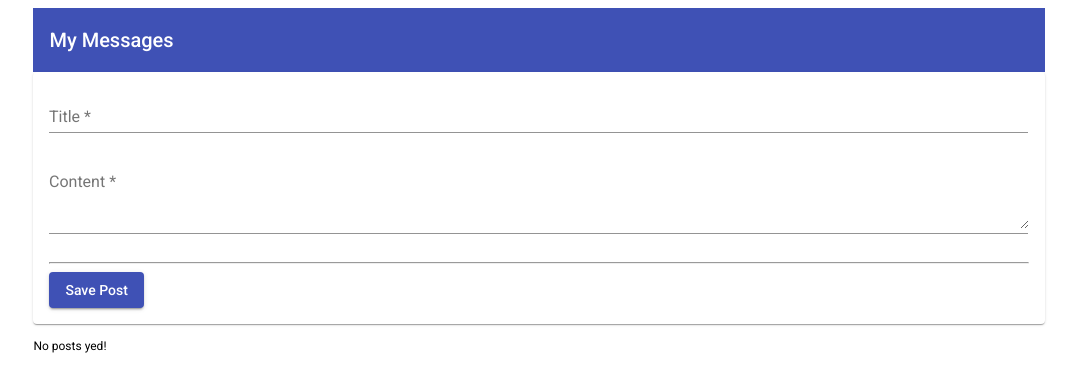
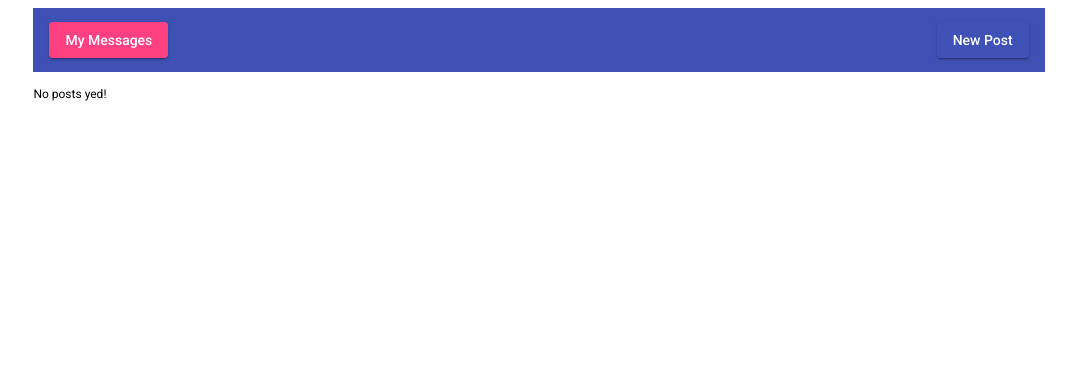
Before and after one commit to rabbitmz/post_app, an Angular app: page / in a window 1280 px wide. Shown: the top 392 px of the page, without its empty margins (101-1178 px from the left). Built offline with nearby package versions, Linux system fonts and the light colour scheme; no server answers.

Commit message:
starting the edit form

```diff
--- a/src/app/app.component.html
+++ b/src/app/app.component.html
@@ -1,7 +1,4 @@
 <main>
     <app-header></app-header>
-    <!--Here we listen to the PostCreated event and we call the onPostAdded passing the event data.
-        always that the event is emited-->
-    <app-post-create></app-post-create>
-    <app-post-list ></app-post-list>
+    <router-outlet></router-outlet>
 </main>
--- a/src/app/app.module.ts
+++ b/src/app/app.module.ts
@@ -1,3 +1,4 @@
+import { AppRoutingModule } from './app-routing.module';
 
 
 import { BrowserModule } from '@angular/platform-browser';
@@ -25,6 +26,7 @@ import { HttpClientModule } from '@angular/common/http';
   ],
   imports: [
     BrowserModule,
+    AppRoutingModule,
     BrowserAnimationsModule,
     MatInputModule,
     MatCardModule,
--- a/src/app/header/header.component.css
+++ b/src/app/header/header.component.css
@@ -0,0 +1,13 @@
+ul {
+  list-style: none;
+  padding: 0;
+  margin: 0;
+}
+
+a {
+  text-decoration: none;
+  color: white;
+}
+.spacer {
+  flex: 1 1 auto;
+}
--- a/src/app/header/header.component.html
+++ b/src/app/header/header.component.html
@@ -1 +1,9 @@
-<mat-toolbar color="primary">My Messages</mat-toolbar>
+<mat-toolbar color="primary">
+    <span> <a routerLink="/" mat-raised-button routerLinkActive="mat-accent">My Messages</a></span>
+    <span class="spacer"></span>
+    <ul>
+      <li>
+       <span><a mat-raised-button color="primary" routerLink="/create" routerLinkActive="mat-accent">New Post</a></span>
+      </li>
+    </ul>
+</mat-toolbar>
--- a/src/app/header/header.component.ts
+++ b/src/app/header/header.component.ts
@@ -3,7 +3,8 @@ import { Component } from '@angular/core';
 
 @Component({
     selector: 'app-header',
-    templateUrl: './header.component.html'
+    templateUrl: './header.component.html',
+    styleUrls: ['./header.component.css']
 })
 export class HeaderComponent {
 
--- a/src/app/posts/post-create/post-create.component.ts
+++ b/src/app/posts/post-create/post-create.component.ts
@@ -1,20 +1,26 @@
 import { PostService } from './../post.service';
-import { Component, EventEmitter, Output } from '@angular/core';
+import { Component, EventEmitter, Output, OnInit } from '@angular/core';
 import { Post } from '../post.model';
 import { NgForm } from '@angular/forms';
 import { CDK_DESCRIBEDBY_HOST_ATTRIBUTE } from '@angular/cdk/a11y';
+import { ActivatedRoute } from '@angular/router';
 
 @Component({
   selector: 'app-post-create',
   templateUrl: './post-create.component.html',
   styleUrls: ['./post-create.component.css']
 })
-export class PostCreateComponent {
+export class PostCreateComponent implements OnInit {
+
 
     // output means we can listen to this event in the parent component
     // @Output() postCreated = new EventEmitter<Post>();
 
-    constructor(public postService: PostService) { }
+    constructor(public postService: PostService, public route: ActivatedRoute) { }
+
+    ngOnInit(): void {
+
+    }
 
   onAddPost(form: NgForm) {
 
--- a/src/app/posts/post-list/post-list.component.html
+++ b/src/app/posts/post-list/post-list.component.html
@@ -14,7 +14,7 @@
         <p>{{post.content}}</p>
         <mat-action-row>
           <button mat-button color="primary">EDIT</button>
-          <button mat-button color="warn">DELETE</button>
+          <button mat-button color="warn" (click)="onDelete(post.id)">DELETE</button>
         </mat-action-row>
     </mat-expansion-panel>
 </mat-accordion>
--- a/src/app/posts/post-list/post-list.component.ts
+++ b/src/app/posts/post-list/post-list.component.ts
@@ -29,4 +29,8 @@ export class PostListComponent implements OnInit, OnDestroy {
   ngOnDestroy(): void {
     this.postSubs.unsubscribe();
   }
+
+  onDelete(id: string) {
+    this.postService.deletePost(id);
+  }
 }
--- a/src/app/posts/post.service.ts
+++ b/src/app/posts/post.service.ts
@@ -2,7 +2,7 @@ import { Post } from './post.model';
 import { Injectable } from '@angular/core';
 import { Subject } from 'rxjs';
 import { HttpClient } from '@angular/common/http';
-
+import { map } from 'rxjs/operators';
 
 @Injectable({providedIn: 'root'})
 export class PostService {
@@ -18,23 +18,38 @@ export class PostService {
 
   getPosts() {
     this.http.get<{message: string, posts: Post[]}>('http://localhost:3000/api/posts')
-    .subscribe((postData) => {
-        this.posts = postData.posts;
+    .pipe(map((postData) => {
+        return postData.posts.map(pop => {
+          return {
+            title: pop.title,
+            content: pop.content,
+            id: pop.id
+          };
+        });
+    }))
+    .subscribe((transformedPosts) => {
+        this.posts = transformedPosts;
         this.postUpdated.next([...this.posts]);
     });
   }
 
   addPost(title: string, content: string) {
     const post: Post = {id: null, title: title, content: content};
-    this.http.post<{message: string}>('http://localhost:3000/api/posts', post)
+    this.http.post<{message: string, postId: string}>('http://localhost:3000/api/posts', post)
     .subscribe(responseData => {
       console.log(responseData.message);
+      post.id = responseData.postId;
       this.posts.push(post);
       this.postUpdated.next([...this.posts]);
     });
+  }
 
-    this.posts.push(post);
-    this.postUpdated.next([...this.posts]);
+  deletePost(id: string) {
+    this.http.delete('http://localhost:3000/api/posts/' + id).subscribe(() => {
+        const updatedPosts = this.posts.filter(post =>  post.id !== id );
+        this.posts = updatedPosts;
+        this.postUpdated.next([...this.posts]);
+    });
   }
 
 }
```
Also changed, not shown: src/app/app-routing.module.ts (added, +16 -0 lines), 1 other file (tests, documents, lock files or other folders).
